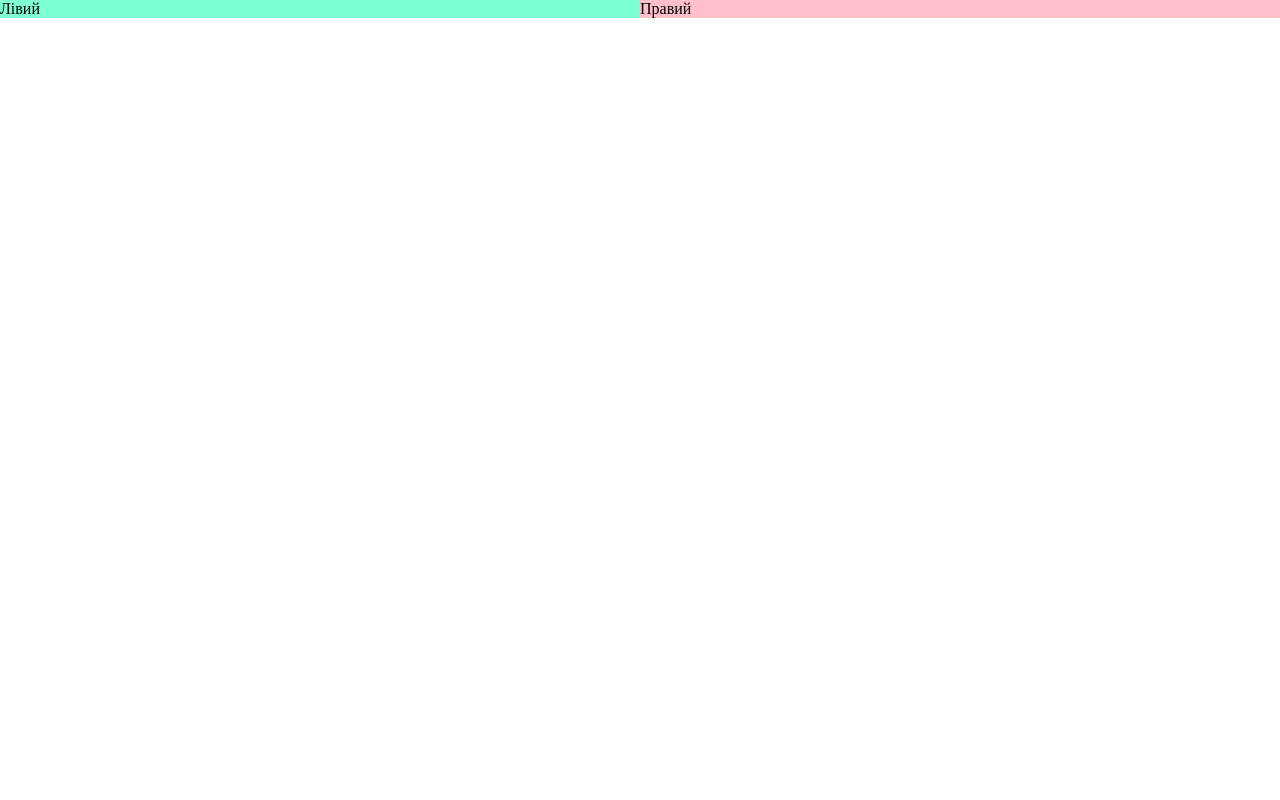
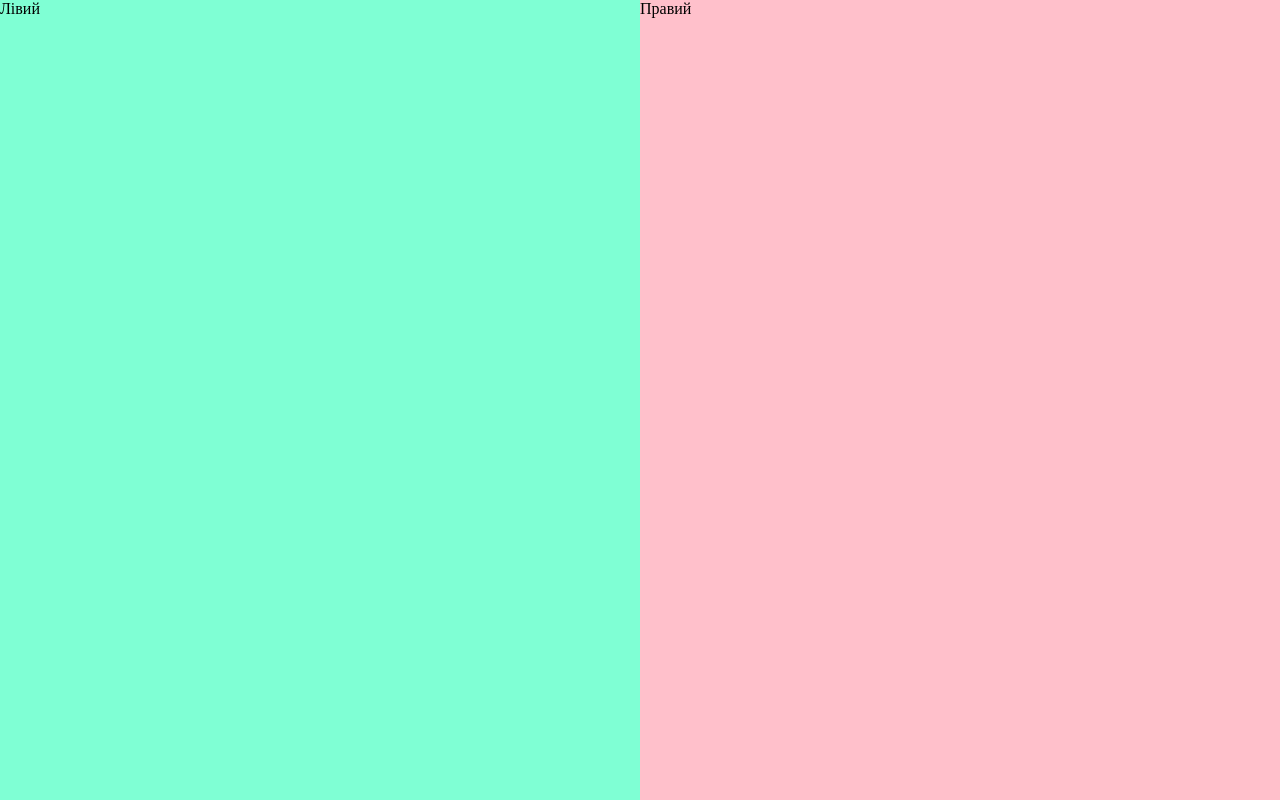
Before and after one commit to Margo2368/learning, a plain HTML site: page index.html in a window 1280 px wide. Drawn offline with Linux system fonts and the light colour scheme.

```diff
--- a/main.css
+++ b/main.css
@@ -4,16 +4,16 @@
 }
 .main-wrapper {
   display: flex;
+  min-height: inherit;
   width: 100%;
-  height: 100%;
 }
 .left-wrapper {
   width: 50%;
   background-color: aquamarine;
-  height: 100%;
+  height: inherit;
 }
 .right-wrapper {
   width: 50%;
   background-color: pink;
-  height: 100%;
+  height: inherit;
 }
```
